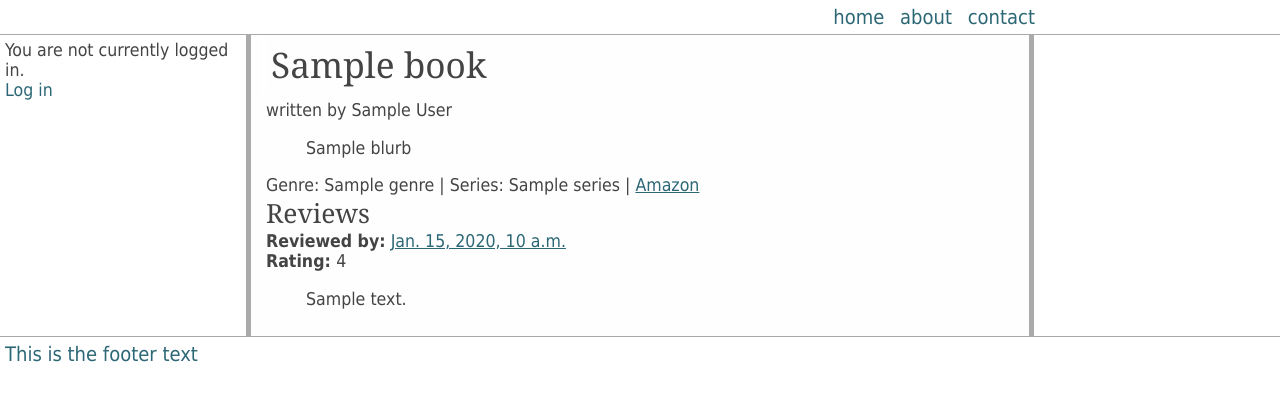
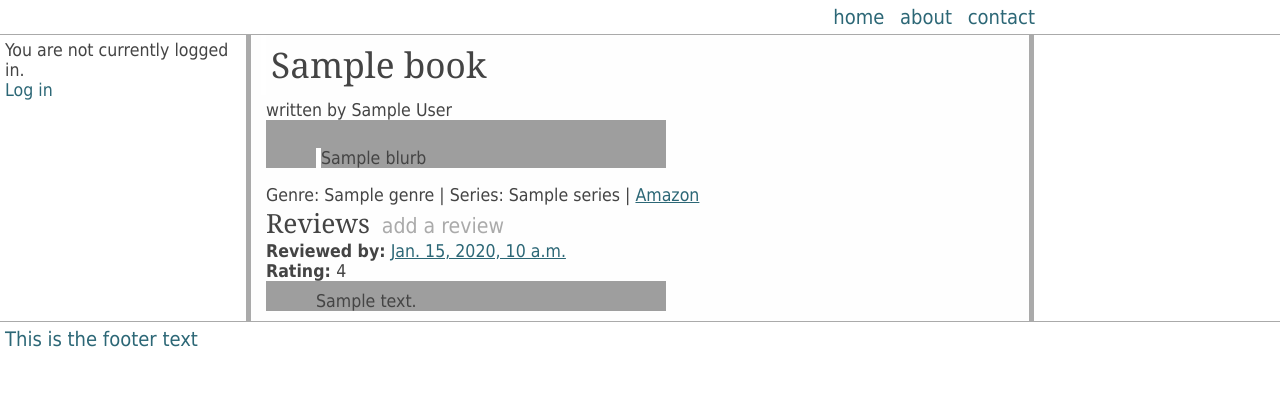
Before and after one commit to bavardage/archbooks, a Django app: template templates/books/book_detail.html in a window 1280 px wide. Shown: the top 401 px of the page. Run offline with Django 3.2, Linux system fonts and the light colour scheme; the template is opened without the code that fills it: most values are stand-ins (such as "Sample title", 1, 10 or a date in 2020).

Commit message:
now can edit books, add reviews

```diff
--- a/books/urls.py
+++ b/books/urls.py
@@ -3,5 +3,5 @@ from django.conf.urls.defaults import *
 urlpatterns = patterns('',
                        ('^add/(\w+)/$', 'archbooks.books.views.add'),
                        ('^show/(\w+)/(\d*)/*', 'archbooks.books.views.show'),
-
+                       ('^edit/(\w+)/(\d+)/$', 'archbooks.books.views.edit'),
                        )
--- a/templates/books/book_detail.html
+++ b/templates/books/book_detail.html
@@ -5,7 +5,7 @@
 {% block content %}
 <div class="author">written by {{book.authors.all|join:", "}}</div>
 <blockquote>
-{{book.blurb}}
+{{book.blurb|linebreaks}}
 </blockquote>
 <div class="info">
 Genre: {{book.genre}}
@@ -13,9 +13,12 @@ Genre: {{book.genre}}
 {% if book.amazon_link %} | <a href="{{book.amazon_link}}">Amazon</a> {% endif %}
 </div>
 
-<h2>Reviews</h2>
+<h2>Reviews <a href="{% url books.views.add "review" %}?for_book={{book.id}}" class="headerlink">add a review</a></h2>
+{% if not book.review_set.count %}
+There are no reviews for this book :(
+{% endif %}
 {% for review in book.review_set.all %}
-<div class="review" id="{{review.id}}">
+<div class="review" id="{{review.id}}" class="review {% cycle 'review-even' 'review-odd' %}">
 <strong>Reviewed by:</strong>
 <a href="{{request.HTTP_ROOT}}/accounts/profile/{{review.created_by.id}}">{{review.created_by}}</a>
 <br/><strong>Rating: </strong> {{review.get_rating_display}}
--- a/templates/style.html
+++ b/templates/style.html
@@ -166,4 +166,11 @@ content: "<br/>";
 max-width: 200px;
 max-height: 200px;
 }
+
+blockquote {
+    padding-left: 50px;
+    padding-top: 10px;
+    margin: 0px;
+    background: top left no-repeat url('http://127.0.0.1:8000/media/style/speechmarks.png');
+}
     </style>
--- a/users/models.py
+++ b/users/models.py
@@ -7,5 +7,5 @@ class UserProfile(models.Model):
     irc_nickname = models.CharField(max_length=100, blank=True)
     picture = models.ImageField(upload_to='userpictures')
     joined = models.DateField(auto_now_add=True)
-    misc_info = models.TextField()
+    misc_info = models.TextField(blank=True)
     # The rest is completely up to you...
```
Also changed, not shown: books/views.py (+18 -3 lines).
